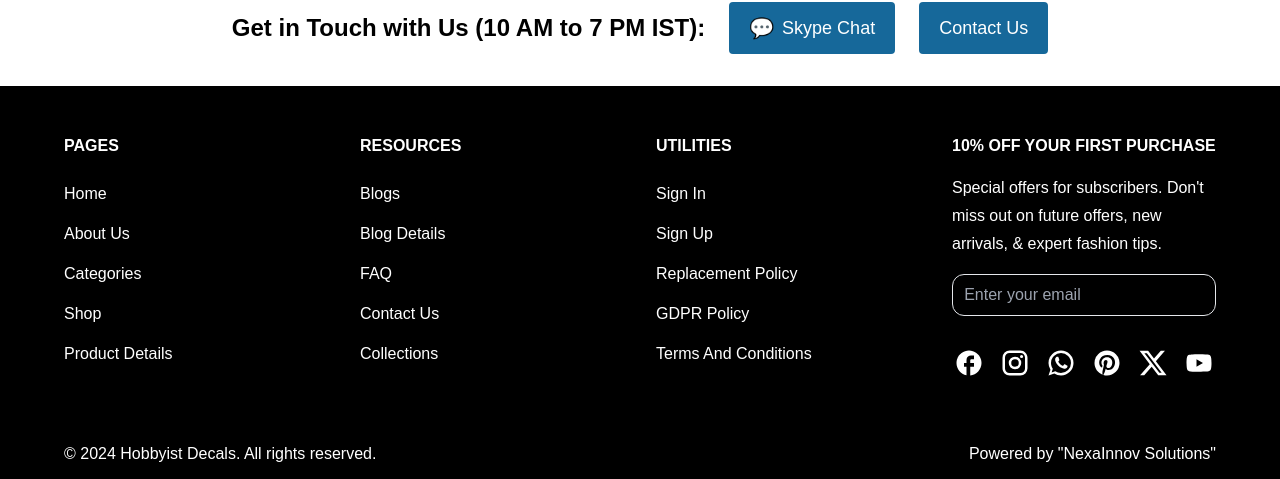
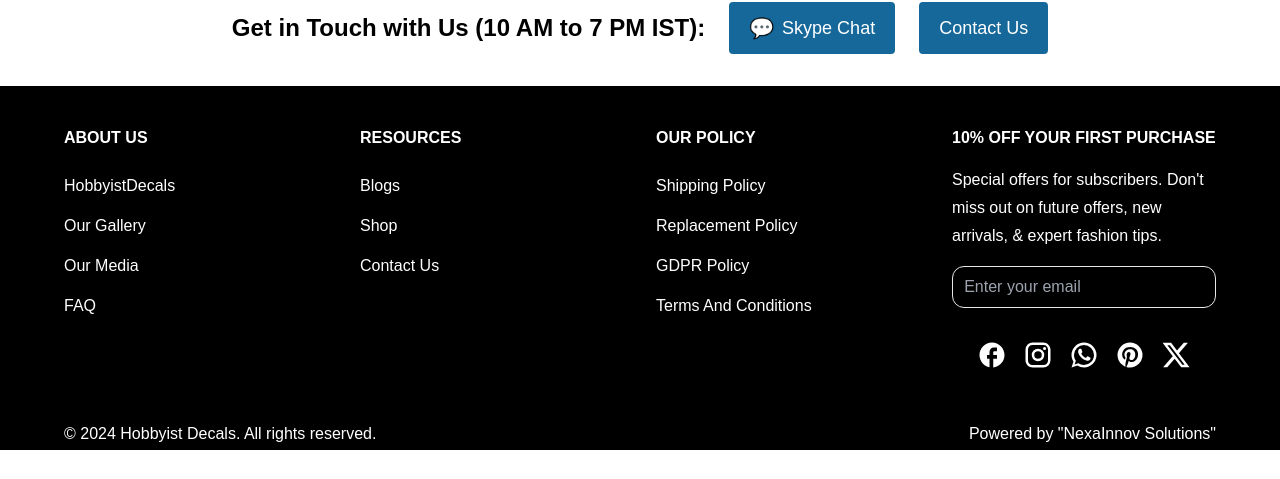
Before and after one commit to Decal-project/HobbyistDecals-Demo-master, a Next.js app: page / in a window 1280 px wide. Shown: the part 3707-4186 px from the top of the page. After the commit the page ends 4157 px from the top, so only its background shows below. Built offline with nearby package versions, Linux system fonts and the light colour scheme.

Commit message:
Update footer.tsx

```diff
--- a/src/components/global/footer.tsx
+++ b/src/components/global/footer.tsx
@@ -7,33 +7,29 @@ import XIcon from "@mui/icons-material/X";
 import InstagramIcon from "@mui/icons-material/Instagram";
 import WhatsAppIcon from "@mui/icons-material/WhatsApp";
 import PinterestIcon from "@mui/icons-material/Pinterest";
-import YouTubeIcon from "@mui/icons-material/YouTube";
 import Link from "next/link";
 
 const FooterComponent = () => {
   return (
-    <div className="min-h-min w-full flex items-center justify-center pb-4 pt-12 bg-black">
+    <div className="min-h-min w-full flex items-center justify-center pb-1 pt-10 bg-black">
       <div className="w-[90%] flex flex-col items-center justify-center gap-12">
         <div className="w-full flex flex-row items-start justify-between gap-8">
           <div className="flex-1 flex flex-col items-start justify-center gap-6">
             <h2 className="uppercase text-base text-white font-semibold">
-              Pages
+              About Us
             </h2>
             <div className="flex flex-col items-start justify-center gap-4">
               <p className="capitalize text-white text-base text-nowrap">
-                Home
+                HobbyistDecals
               </p>
               <p className="capitalize text-white text-base text-nowrap">
-                About Us
+                Our Gallery
               </p>
               <p className="capitalize text-white text-base text-nowrap">
-                Categories
+                <Link href="/about-us/our-media" legacyBehavior>Our Media</Link>
               </p>
               <p className="capitalize text-white text-base text-nowrap">
-                Shop
-              </p>
-              <p className="capitalize text-white text-base text-nowrap">
-                Product Details
+                <Link href="/about-us/faq" legacyBehavior>FAQ</Link>
               </p>
             </div>
           </div>
@@ -46,32 +42,23 @@ const FooterComponent = () => {
                 Blogs
               </p>
               <p className="capitalize text-white text-base text-nowrap">
-                Blog Details
-              </p>
-              <p className="text-white text-base text-nowrap uppercase">
-                <Link href="/about-us/faq" legacyBehavior>FAQ</Link>
+                Shop
               </p>
               <p className="capitalize text-white text-base text-nowrap">
                 <Link href="/contact-us" legacyBehavior>Contact Us</Link>
-              </p>
-              <p className="capitalize text-white text-base text-nowrap">
-                Collections
               </p>
             </div>
           </div>
           <div className="flex-1 flex flex-col items-start justify-center gap-6">
             <h2 className="uppercase text-base text-white font-semibold">
-              Utilities
+              Our Policy
             </h2>
             <div className="flex flex-col items-start justify-center gap-4">
               <p className="capitalize text-white text-base text-nowrap">
-                Sign In
+                <Link href="/about-us/our-policies/shipping" legacyBehavior>Shipping Policy</Link>
               </p>
               <p className="capitalize text-white text-base text-nowrap">
-                Sign Up
-              </p>
-              <p className="capitalize text-white text-base text-nowrap">
-                <Link href="/about-us/our-policies/shipping-and-return" legacyBehavior>Replacement policy</Link>
+                <Link href="/about-us/our-policies/replacement" legacyBehavior>Replacement Policy</Link>
               </p>
               <p className="capitalize text-white text-base text-nowrap">
                 <Link href="/about-us/our-policies/gdpr" legacyBehavior>GDPR policy</Link>
@@ -100,34 +87,40 @@ const FooterComponent = () => {
               </div>
             </div>
             <div className="w-full flex flex-row items-center justify-center gap-4">
+              <a href="https://www.facebook.com/HobbyistDecal/" target="_blank" rel="noopener noreferrer">
                 <FacebookOutlinedIcon
                   className="text-white cursor-pointer !w-[30px] !h-[30px] transform transition-all duration-300 hover:text-blue"
                   fontSize="medium"
                 />
+              </a>
+              <a href="https://www.instagram.com/hobbyist_decals_shop/" target="_blank" rel="noopener noreferrer">
                 <InstagramIcon
                   className="text-white cursor-pointer !w-[30px] !h-[30px] transform transition-all duration-300 hover:text-blue"
                   fontSize="medium"
                 />
+              </a>
+              <a href="https://api.whatsapp.com/send/?phone=919137320348&text=Hello+HobbyistDecals%0D%0AI+need+a+help+with+HD+Decals%2C+https%3A%2F%2Fhobbyistdecals.com%2F&type=phone_number&app_absent=0" target="_blank" rel="noopener noreferrer">
                 <WhatsAppIcon
                   className="text-white cursor-pointer !w-[30px] !h-[30px] transform transition-all duration-300 hover:text-blue"
                   fontSize="medium"
                 />
+              </a>
+              <a href="https://in.pinterest.com/hobbyist_decals/" target="_blank" rel="noopener noreferrer">
                 <PinterestIcon
                   className="text-white cursor-pointer !w-[30px] !h-[30px] transform transition-all duration-300 hover:text-blue"
                   fontSize="medium"
                 />
+              </a>
+              <a href="https://x.com/HobbyistDecals" target="_blank" rel="noopener noreferrer">
                 <XIcon
                   className="text-white cursor-pointer !w-[30px] !h-[30px] transform transition-all duration-300 hover:text-blue"
                   fontSize="medium"
                 />
-              <YouTubeIcon
-                className="text-white cursor-pointer !w-[30px] !h-[30px] transform transition-all duration-300 hover:text-blue"
-                fontSize="medium"
-              />
+              </a>
             </div>
           </div>
         </div>
-        <div className="w-full flex flex-col items-center justify-center gap-4">
+        <div className="w-full flex flex-col items-center justify-center gap-1">
           <div className="w-full h-[0.5px] bg-border"></div>
           <div className="w-full flex flex-col lg:flex-row items-center justify-between gap-12">
             <p className="text-center lg:text-start text-base text-white">
```
Lines whose indentation alone changed are shown as unchanged.
